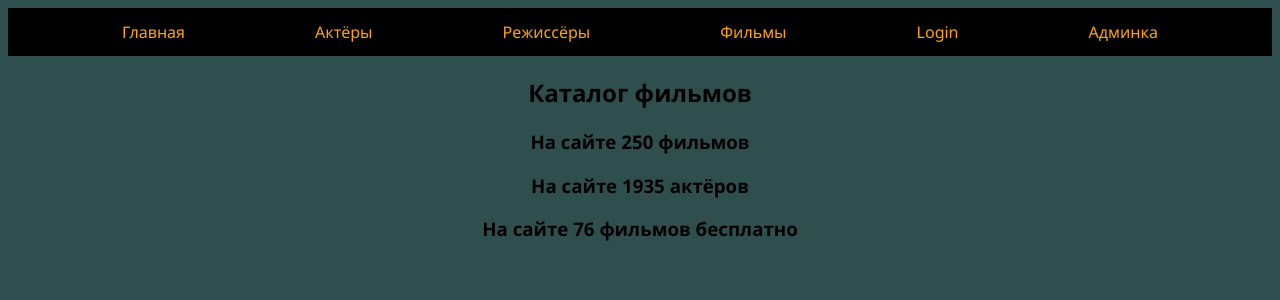
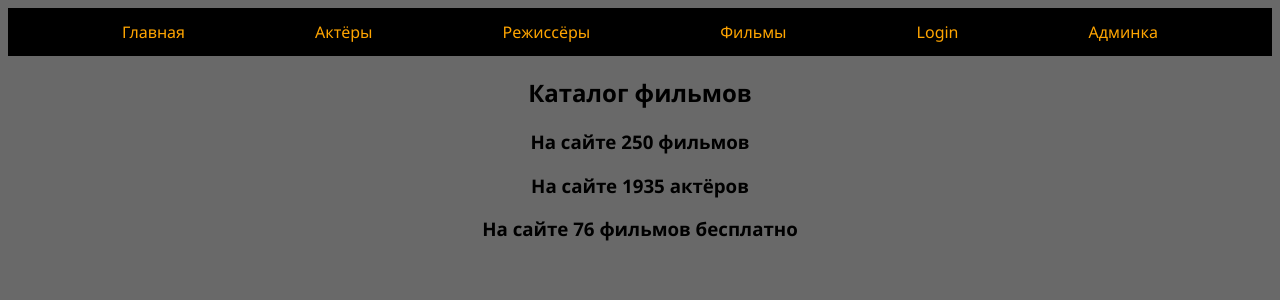
Before and after one commit to SamsaraKid/Lesson61_Project1_ToServer, a Django app: page / in a window 1280 px wide. Shown: the top 300 px of the page. Run offline with Django 4.2, Linux system fonts and the light colour scheme; data comes from the database, SQL or seed files in the repository.

Commit message:
тест изменений

```diff
--- a/catalog/static/css/main.css
+++ b/catalog/static/css/main.css
@@ -1,7 +1,7 @@
 body{
     font-family: "Segoe UI";
-    /*background-color: dimgrey;*/
-    background-color: darkslategray;
+    background-color: dimgrey;
+    /*background-color: darkslategray;*/
 }
 
 .menu{
```
